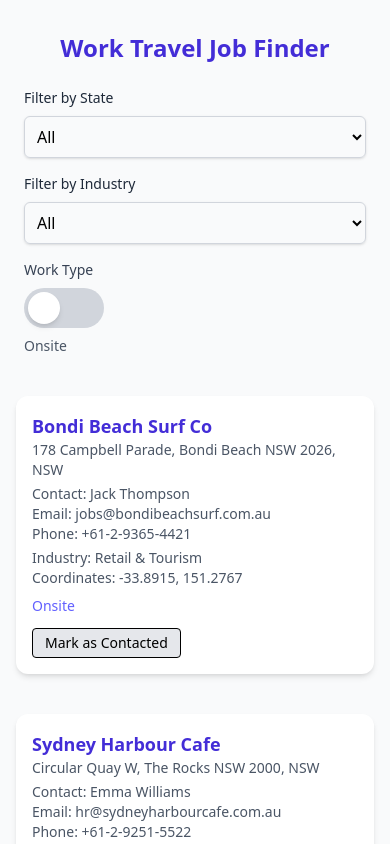
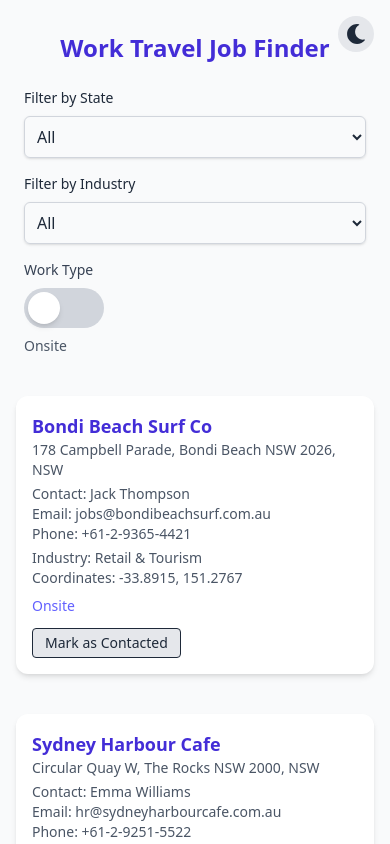
Before and after one commit to Meetkamal256/work-travel-job-finder, a React (Vite) app: page / in a window 390 px wide. Shown: the top 844 px of the page. Built offline with nearby package versions, Linux system fonts and the light colour scheme.

Commit message:
feat: implement theme toggle with context

```diff
--- a/src/App.tsx
+++ b/src/App.tsx
@@ -1,11 +1,12 @@
+import { ThemeProvider } from "./context/ThemeContext";
 import "./index.css";
 import Home from "./pages/Home";
 
 function App() {
   return (
-    <>
+    <ThemeProvider>
       <Home />
-    </>
+    </ThemeProvider>
   );
 }
 
--- /dev/null
+++ b/src/components/ThemeToggleSwitch.tsx
@@ -0,0 +1,24 @@
+import { useTheme } from "../context/ThemeContext";
+import { FaSun, FaMoon } from "react-icons/fa";
+
+const ThemeToggleSwitch = () => {
+  const { theme, toggleTheme } = useTheme();
+
+  const isDark = theme === "dark";
+
+  return (
+    <button
+      onClick={toggleTheme}
+      className="p-2 rounded-full bg-gray-200 dark:bg-gray-700 transition-colors duration-300"
+      title={`Switch to ${isDark ? "light" : "dark"} mode`}
+    >
+      {isDark ? (
+        <FaSun className="text-yellow-400" size={20} />
+      ) : (
+        <FaMoon className="text-gray-800" size={20} />
+      )}
+    </button>
+  );
+};
+
+export default ThemeToggleSwitch;
--- /dev/null
+++ b/src/context/ThemeContext.tsx
@@ -0,0 +1,52 @@
+import { createContext, useContext, useEffect, useState } from "react";
+import type { ReactNode } from "react";
+
+type Theme = "light" | "dark";
+
+type ThemeContextType = {
+  theme: Theme;
+  toggleTheme: () => void;
+};
+
+type ThemeProviderProps = {
+  children: ReactNode;
+};
+
+const ThemeContext = createContext<ThemeContextType | undefined>(undefined);
+
+export function ThemeProvider({ children }: ThemeProviderProps) {
+  const [theme, setTheme] = useState<Theme>("light");
+
+  useEffect(() => {
+    const saved = localStorage.getItem("theme") as Theme | null;
+    const systemPref: Theme = window.matchMedia("(prefers-color-scheme: dark)")
+      .matches
+      ? "dark"
+      : "light";
+    const initial = saved || systemPref;
+    setTheme(initial);
+    localStorage.setItem("theme", initial);
+  }, []);
+
+  useEffect(() => {
+    localStorage.setItem("theme", theme);
+  }, [theme]);
+
+  const toggleTheme = () => {
+    setTheme((prev) => (prev === "light" ? "dark" : "light"));
+  };
+
+  return (
+    <ThemeContext.Provider value={{ theme, toggleTheme }}>
+      <div className={theme}>{children}</div>
+    </ThemeContext.Provider>
+  );
+}
+
+export function useTheme() {
+  const context = useContext(ThemeContext);
+  if (!context) {
+    throw new Error("useTheme must be used within a ThemeProvider");
+  }
+  return context;
+}
--- a/src/index.css
+++ b/src/index.css
@@ -1 +1,3 @@
 @import "tailwindcss";
+
+@custom-variant dark (&:where(.dark, .dark *));
--- a/src/main.tsx
+++ b/src/main.tsx
@@ -1,11 +1,6 @@
 import "leaflet/dist/leaflet.css";
-import { StrictMode } from 'react'
-import { createRoot } from 'react-dom/client'
-import './index.css'
-import App from './App.tsx'
+import { createRoot } from "react-dom/client";
+import "./index.css";
+import App from "./App.tsx";
 
-createRoot(document.getElementById('root')!).render(
-  <StrictMode>
-    <App />
-  </StrictMode>,
-)
+createRoot(document.getElementById("root")!).render(<App />);
--- a/src/pages/Home.tsx
+++ b/src/pages/Home.tsx
@@ -5,6 +5,7 @@ import ToggleButton from "../components/ToggleButton";
 import JobCard from "../components/JobCard";
 import companies from "../data/companies.json";
 import MapView from "../components/MapView";
+import ThemeToggleSwitch from "../components/ThemeToggleSwitch"; // ✅ Added import
 
 const Home = () => {
   const [selectedState, setSelectedState] = useState("");
@@ -51,8 +52,13 @@ const Home = () => {
   }, [selectedState, selectedIndustry, workType]);
 
   return (
-    <div className="min-h-screen bg-gray-50 px-4 py-8 sm:px-6 md:px-10 lg:px-16">
-      <h1 className="text-2xl sm:text-3xl md:text-4xl font-bold text-center text-indigo-700 mb-6">
+    <div className="min-h-screen bg-gray-50 dark:bg-gray-900 px-4 py-8 sm:px-6 md:px-10 lg:px-16 text-gray-800 dark:text-gray-100">
+      {/* ✅ Theme Toggle in top-right */}
+      <div className="absolute top-4 right-4 z-50">
+        <ThemeToggleSwitch />
+      </div>
+
+      <h1 className="text-2xl sm:text-3xl md:text-4xl font-bold text-center text-indigo-700 dark:text-indigo-300 mb-6">
         Work Travel Job Finder
       </h1>
 
@@ -105,7 +111,7 @@ const Home = () => {
             <motion.p
               initial={{ opacity: 0 }}
               animate={{ opacity: 1 }}
-              className="text-center text-gray-600 mt-8 text-lg"
+              className="text-center text-gray-600 dark:text-gray-400 mt-8 text-lg"
             >
               ⚠️ No jobs found for this filter. Try a different state or
               industry.
@@ -124,7 +130,7 @@ const Home = () => {
               <button
                 onClick={() => setCurrentPage((prev) => Math.max(prev - 1, 1))}
                 disabled={currentPage === 1}
-                className="px-4 py-2 bg-indigo-100 rounded disabled:opacity-50"
+                className="px-4 py-2 bg-indigo-100 dark:bg-indigo-800 dark:text-white rounded disabled:opacity-50"
               >
                 Prev
               </button>
@@ -136,7 +142,7 @@ const Home = () => {
                   setCurrentPage((prev) => Math.min(prev + 1, totalPages))
                 }
                 disabled={currentPage === totalPages}
-                className="px-4 py-2 bg-indigo-100 rounded disabled:opacity-50"
+                className="px-4 py-2 bg-indigo-100 dark:bg-indigo-800 dark:text-white rounded disabled:opacity-50"
               >
                 Next
               </button>
```
